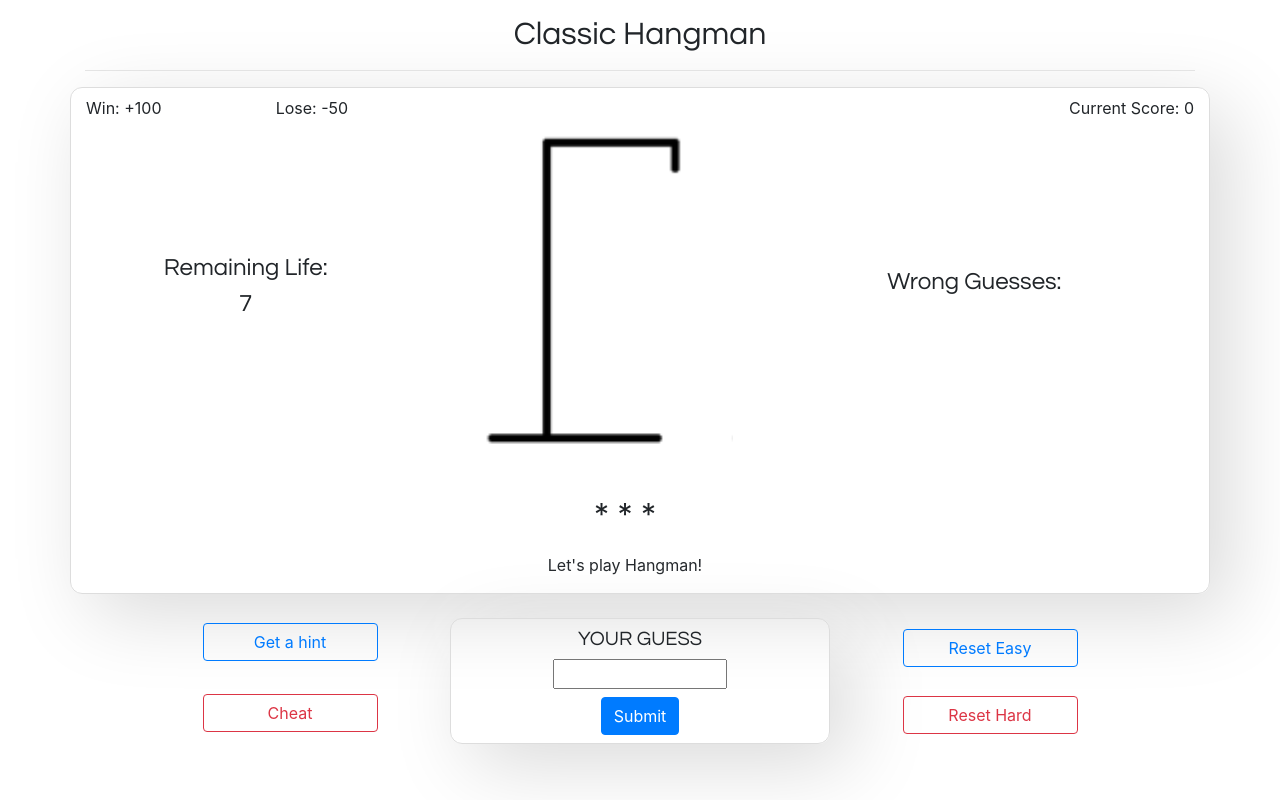
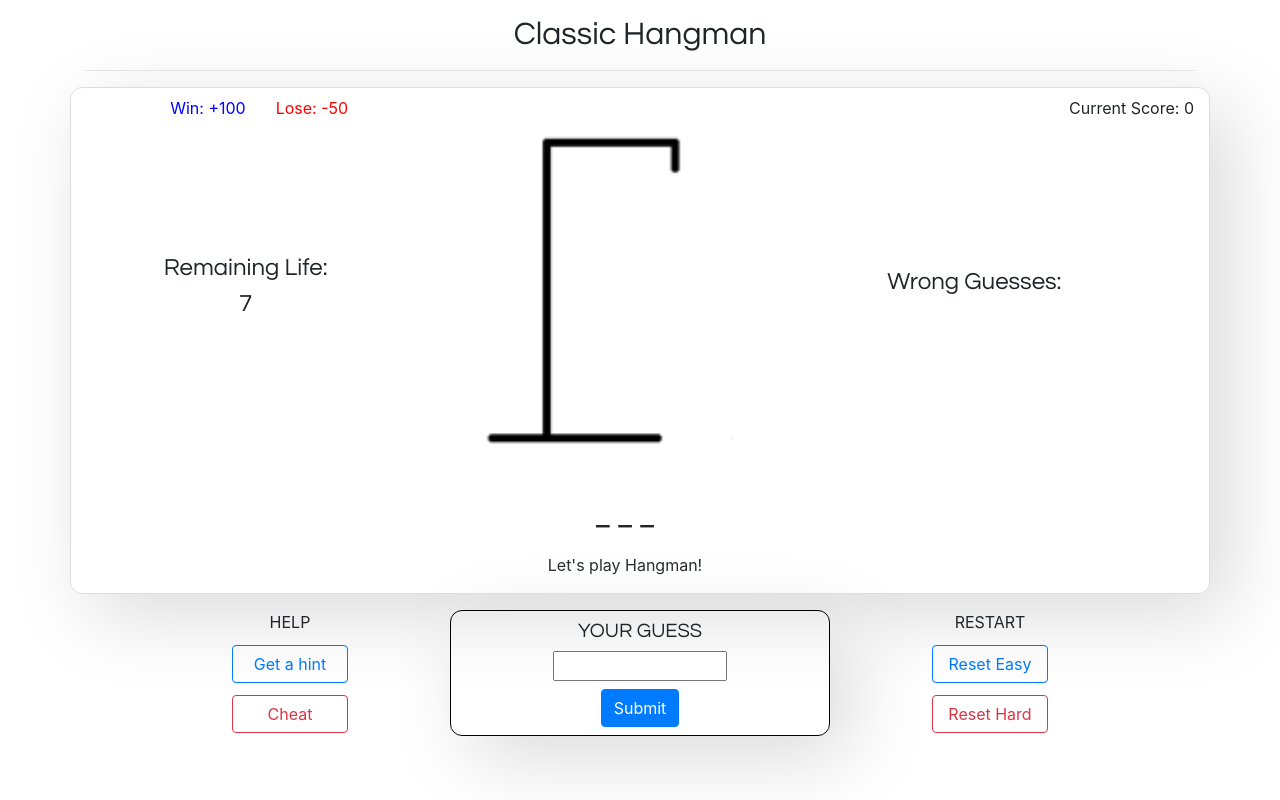
Before and after one commit to junniekim/JS-Games, a plain HTML site: page index.html in a window 1280 px wide. Drawn offline with nearby package versions, Linux system fonts and the light colour scheme.

Commit message:
switchedTo_

```diff
--- a/hangman.js
+++ b/hangman.js
@@ -30,7 +30,7 @@ function gameOverCheck() {
     document.getElementById("cheat").disabled = true;
   }
   //player wins if fakeString does not contain *
-  if (!fakeString.includes("*")) {
+  if (!fakeString.includes("_")) {
     //if hard mode, double the point
     if (hardFlag == true) {
       currentScore += 200;
@@ -86,10 +86,10 @@ function init() {
   //if hard mode, change some setting
   if (hardFlag) {
     document.getElementById("status").innerHTML =
-      "Hard mode doesn't allow you to get a hint or cheat. You also only get 3 lives. ";
+      "Hard mode doesn't allow you to get a hint. You also only get 3 lives. ";
     document.getElementById("warning").innerHTML = "Hard Mode";
     document.getElementById("hint").disabled = true;
-    document.getElementById("cheat").disabled = true;
+    document.getElementById("cheat").disabled = false;
     startLife = 3;
     let img = document.getElementById("theMan");
     img.src = "assets/5.PNG";
@@ -164,7 +164,7 @@ function init() {
   // fake string for display
   fakeString = "";
   for (let i = 0; i < chosenWord.length; i++) {
-    fakeString += " * ";
+    fakeString += " _ ";
   }
   document.getElementById("fakeString").innerHTML = fakeString;
 }
@@ -189,7 +189,7 @@ function onHard() {
 
 function onCheat() {
   for (let i = 0; i < fakeString.length; i++) {
-    if (fakeString.charAt(i) == "*") {
+    if (fakeString.charAt(i) == "_") {
       // console.log(chosenWord.charAt((i - 1) / 3));
       fakeString = setCharAt(
         fakeString,
@@ -214,7 +214,7 @@ function cheatEnd() {
 
 function onHint() {
   for (let i = 0; i < fakeString.length; i++) {
-    if (fakeString.charAt(i) == "*") {
+    if (fakeString.charAt(i) == "_") {
       fakeString = setCharAt(
         fakeString,
         i,
--- a/index.html
+++ b/index.html
@@ -18,8 +18,10 @@
 
     <!-- Row 1 -->
     <div class="row panel">
-      <div class="col-lg-2 mt-2">Win: +100</div>
-      <div class="col-lg-2 mt-2">Lose: -50</div>
+      <div class="col-lg-2 mt-2" style="text-align: right; color: blue">
+        Win: +100
+      </div>
+      <div class="col-lg-2 mt-2" style="color: red">Lose: -50</div>
       <div class="col-lg-4 mt-2 center">
         <span style="color: red; font-size: 30px" id="warning"></span>
       </div>
@@ -66,36 +68,40 @@
     <div class="row center mt-3">
       <!-- Place holder -->
       <div class="row col-lg-4">
-        <div class="col-lg-3"></div>
+        <div class="col-lg-12">HELP</div>
+        <div class="col-lg-4"></div>
         <button
-          class="col-lg-6 center btn btn-outline-primary"
+          class="col-lg-4 center btn btn-outline-primary"
           onClick="onHint()"
           id="hint"
         >
           Get a hint
         </button>
-        <div class="col-lg-3"></div>
-        <div class="col-lg-3"></div>
+        <div class="col-lg-4"></div>
+        <div class="col-lg-4"></div>
         <button
-          class="mt-2 col-lg-6 center btn btn-outline-danger"
+          class="mt-1 col-lg-4 center btn btn-outline-danger"
           onClick="onCheat()"
           id="cheat"
         >
           Cheat
         </button>
-        <div class="col-lg-3"></div>
+        <div class="col-lg-4"></div>
       </div>
 
       <!-- Input -->
 
-      <div class="mt-2 col-lg-4 row inputBox panel center">
+      <div
+        class="col-lg-4 row inputBox panel center"
+        style="border: 1px solid black"
+      >
         <div class="col-lg-12 mt-2"><h5>YOUR GUESS</h5></div>
         <div class="col-lg-12">
           <input type="text" id="guess" name="guess" maxlength="1" size="12" />
         </div>
         <div class="col-lg-12">
           <button
-            class="btn btn-primary mt-2 mb-2"
+            class="mt-2 btn btn-primary mb-2"
             id="submit"
             onclick="guessSubmit()"
           >
@@ -106,24 +112,26 @@
 
       <!-- Place holder -->
       <div class="row col-lg-4">
-        <div class="col-lg-3"></div>
+        <div class="col-lg-12">RESTART</div>
+
+        <div class="col-lg-4"></div>
         <button
-          class="mt-2 col-lg-6 center btn btn-outline-primary"
+          class="col-lg-4 center btn btn-outline-primary"
           onClick="onRefresh()"
           id="reset"
         >
           Reset Easy
         </button>
-        <div class="col-lg-3"></div>
-        <div class="col-lg-3"></div>
+        <div class="col-lg-4"></div>
+        <div class="col-lg-4"></div>
         <button
-          class="mt-2 col-lg-6 center btn btn-outline-danger"
+          class="mt-1 col-lg-4 center btn btn-outline-danger"
           onClick="onHard()"
           id="hard"
         >
           Reset Hard
         </button>
-        <div class="col-lg-3"></div>
+        <div class="col-lg-4"></div>
       </div>
     </div>
   </div>
```
